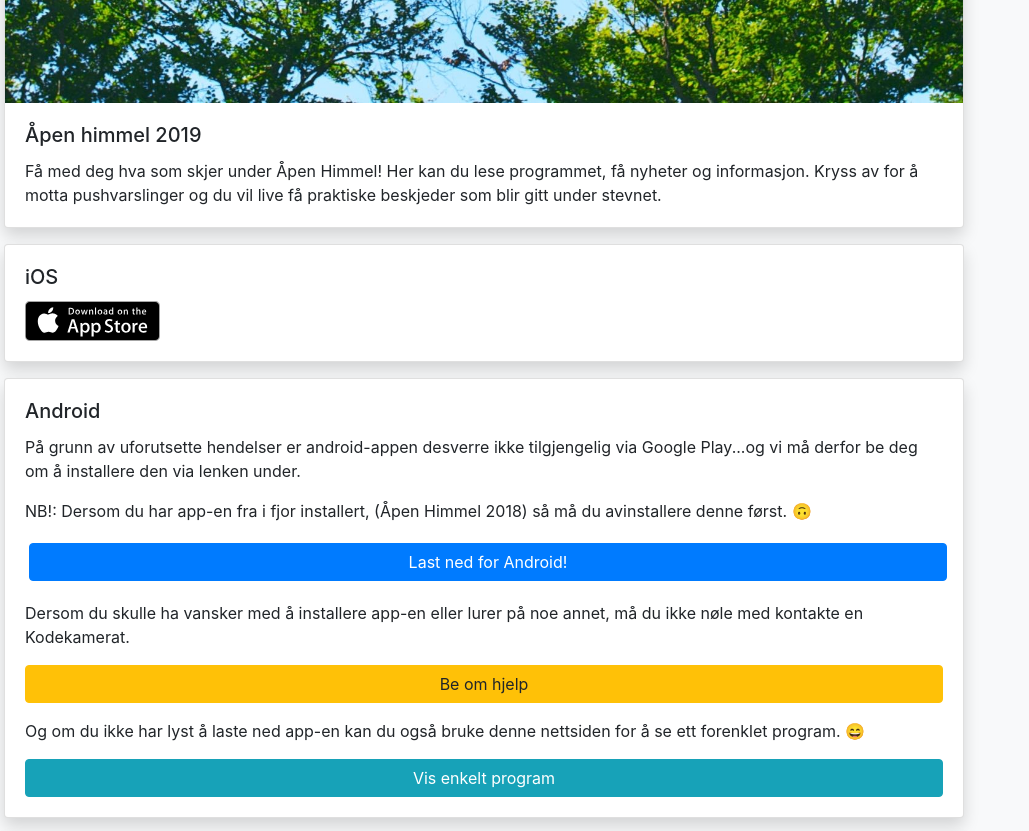
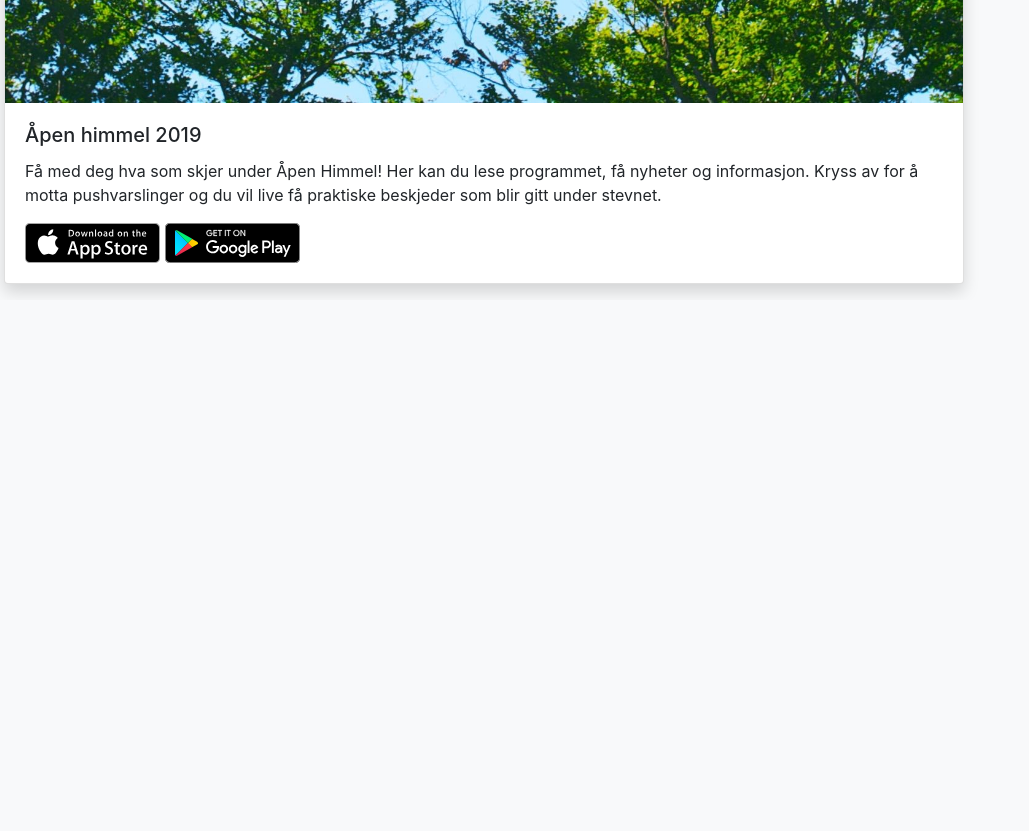
Before and after one commit to kodekameratene/apenhimmel_promo_page, a plain HTML site: page index.html in a window 1280 px wide. Shown: the part 872-1703 px from the top of the page, without its empty margins (0-1029 px from the left). After the commit the page ends 1172 px from the top, so only its background shows below. Drawn offline with nearby package versions, Linux system fonts and the light colour scheme.

Commit message:
:fire: Adding link to google play

```diff
--- a/index.html
+++ b/index.html
@@ -24,17 +24,15 @@
               pushvarslinger og du vil live få praktiske beskjeder som blir gitt
               under stevnet.
             </p>
-          </div>
-        </div>
-        <div class="card shadow mt-3 mb-3 w-100" style="width: 18rem;">
-          <div class="card-body">
-            <h5 class="card-title">iOS</h5>
             <a href="https://apps.apple.com/no/app/%C3%A5pen-himmel-2019/id1410865488">
               <img src="img/app-store-badge.svg" width="135" />
             </a>
+            <a href="https://play.google.com/store/apps/details?id=no.koka.apenhimmel">
+              <img src="img/google-play-badge.svg" width="135" />
+            </a>
           </div>
         </div>
-        <div class="card shadow mt-3 mb-3 w-100" style="width: 18rem;">
+        <!-- <div class="card shadow mt-3 mb-3 w-100" style="width: 18rem;">
           <div class="card-body">
             <h5 class="card-title">Android</h5>
             <p class="card-text">
@@ -84,7 +82,7 @@
               allowfullscreen
             ></iframe>
           </div>
-        </div>
+        </div> -->
       </div>
     </div>
 
```
